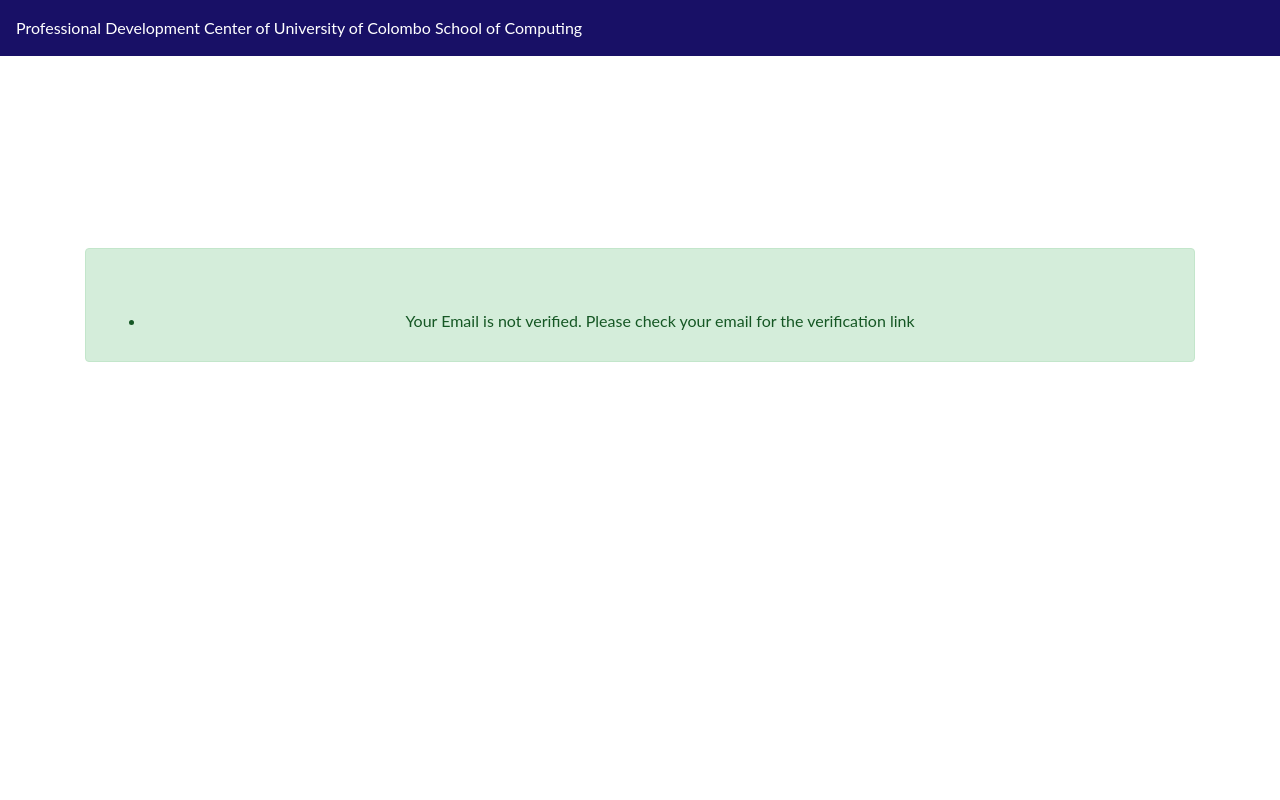
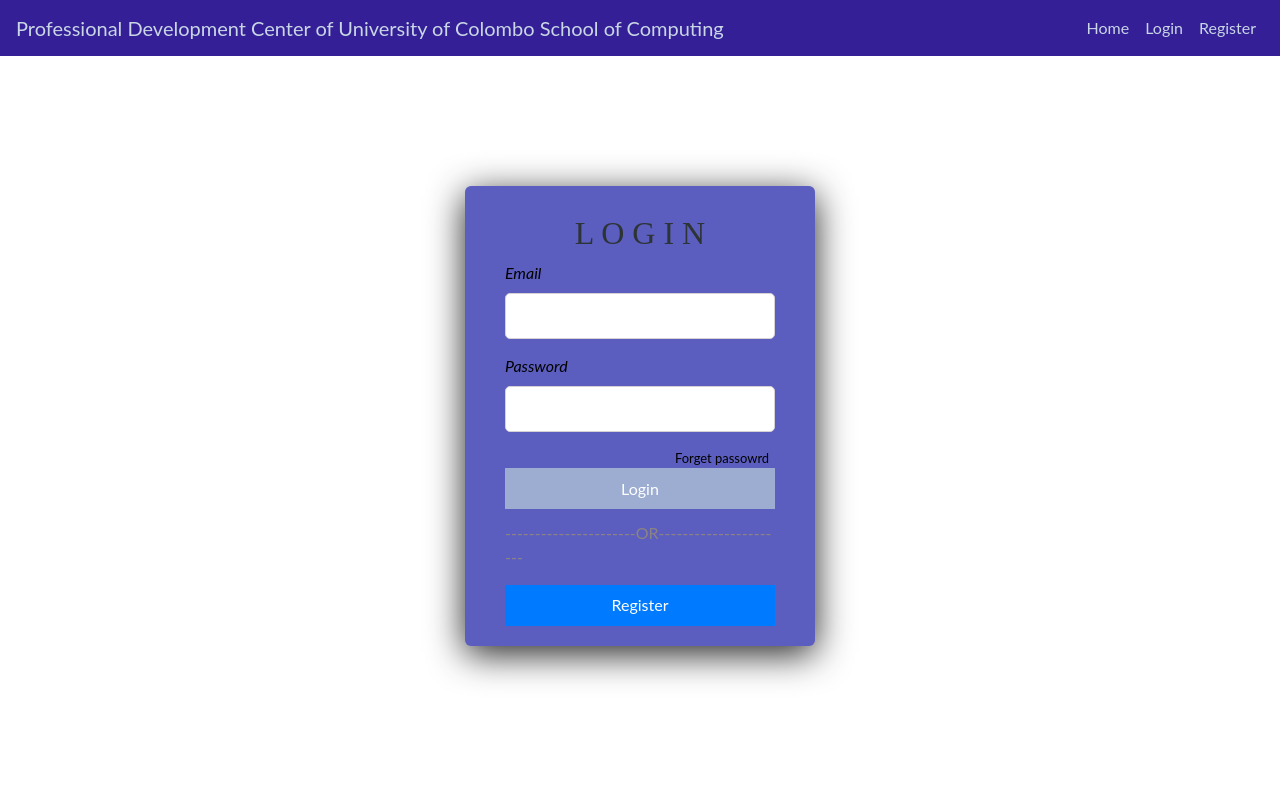
Before and after one commit to SIM-dev-team/company-portal, a React (Create React App) app: page /login in a window 1280 px wide. Shown: the top 800 px of the page. Built offline with nearby package versions, Linux system fonts and the light colour scheme.

Commit message:
Update routing and Ui

```diff
--- a/src/App.js
+++ b/src/App.js
@@ -12,10 +12,10 @@ class App extends Component {
   render() {
     return (
       <div>
-        <Header />
+          <NavBar />
+        {/* <Header /> */}
         <NotYetVerified />
         {/* <VerifyMail /> */}
-        {/* <NavBar /> */}
         {/* <Companyprofile /> */}
         {/* <CompanyLogin /> */}
         {/* <CompanyRegistration /> */}
--- a/src/Components/CompanyLogin.js
+++ b/src/Components/CompanyLogin.js
@@ -3,8 +3,6 @@
 import React, { Component } from 'react';
 import '../css/CompanyLogin.css';
 import { withRouter } from 'react-router-dom';
-import { faUser, faLock } from "@fortawesome/free-solid-svg-icons";
-import { FontAwesomeIcon } from '@fortawesome/react-fontawesome'
 
 
 
@@ -50,11 +48,14 @@ class Register extends Component {
   }
 
   handleSubmit = (event) => {
-
-
     event.preventDefault();
     if(validateForm( this.state.errors)) {
-      this.props.history.push('/profile');
+        // if(check query database udate email confired or not){}
+        this.props.history.push('/profile');
+
+        // else{
+        //   this.props.history.push('/email-notyet-verified')
+        // }
     }else{
       console.error('Invalid Form')
     }
@@ -86,26 +87,16 @@ class Register extends Component {
             </div>
             <div className="password">
               <label htmlFor="password">Password</label>
-              {/* // <FontAwesomeIcon className="userIcn" icon={faLock} /> */}
               <input type='password' name='password' onChange={this.handleChange} noValidate />
               {errors.password.length > 0 &&
                 <span className='error'>{errors.password}</span>}
-              <input
-                type="password"
-                name="password"
-                onChange={this.handleChange}
-                noValidate
-              />
-              {errors.password.length > 0 && (
-                <span className="error">{errors.password}</span>
-              )}
             </div>
             <div className="ResetPassword">
-              <a href="# ">Forget passowrd</a>
+              <a href="# " className="ResetPassword">Forget passowrd</a><br/>
             </div>
-
-              <button type="submit"  disabled={!this.state.email || !this.state.password} >Login</button>
-              <button onClick={this.goRegister} type="button" >Register</button>
+              <button className="btn1" type="submit"  disabled={!this.state.email || !this.state.password} >Login</button>
+                <p className="or">----------------------OR----------------------</p>
+                <button className="btn2" onClick={this.goRegister} type="button" >Register</button>
           </form>
         </div>
 
--- a/src/Components/CompanyNotification.js
+++ b/src/Components/CompanyNotification.js
@@ -27,6 +27,7 @@ class CompnayNotification extends Component {
 
       <div className="container-fluid">
     <div className="row">
+            <button className="backbtn" onClick={this.props.history.goBack}>Back</button>
       <div className="col-lg-3">
         <img className="company_logo" src={company_logo} alt="Avatar"></img>
       </div>
--- a/src/Components/CompanyRegistration.js
+++ b/src/Components/CompanyRegistration.js
@@ -116,6 +116,7 @@ class CompanyRegistration extends Component {
     event.preventDefault()
     this.setState({ formValid: validateForm(this.state.errors) })
     this.setState({ errorCount: countErrors(this.state.errors) })
+    this.props.history.push('/email-verify');
   }
 
   cancelCourse = (e) => {
--- a/src/Components/NavBar.js
+++ b/src/Components/NavBar.js
@@ -7,24 +7,26 @@ import WelcomePage from './WelcomePage';
 import Companyprofile from './CompanyProfile';
 import CompnayNotification from './CompanyNotification';
 import NewAdFrom from './NewAdFrom';
-
+import VerifyMail from './verifyMail';
+import NotYetVerified from './notYetVerified'
 
 class NavBar extends Component{
     render(){
         return (
         <Router>
-                <nav className="navbar navbar-expand-lg navbar-light" style={{backgroundColor: '#192a56'}}>
-                    <Link to={'/'} className="navbar-brand">UCSC PDC</Link>
+                <nav className="navbar navbar-expand-lg navbar-light" style={{backgroundColor: '#341f97'}}>
+                    <Link to={'/'} className="navbar-brand" style={{color:'#c8d6e5'}}>Professional Development Center of University of Colombo School of
+      Computing</Link>
                     <div className="collapse navbar-collapse" id="navbarSup"></div>
                     <ul className="navbar-nav mr-auto">
                         <li className="nav-item">
-                            <Link to = {'/'} className="nav-link">Home</Link>
+                            <Link to = {'/'} className="nav-link" style={{color:'#c8d6e5'}}>Home</Link>
                         </li>
                         <li className="nav-item">
-                            <Link to={'/login'} className="nav-link">Login</Link>
+                            <Link to={'/login'} className="nav-link" style={{color:'#c8d6e5'}}>Login</Link>
                         </li>
                         <li className="nav-item">
-                            <Link to={'/register'} className="nav-link">Register</Link>
+                            <Link to={'/register'} className="nav-link" style={{color:'#c8d6e5'}}>Register</Link>
                         </li>
                     </ul>
                 </nav>
@@ -35,6 +37,8 @@ class NavBar extends Component{
                     <Route exact path = '/profile' component= {Companyprofile}/>
                     <Route exact path = '/notification' component= {CompnayNotification}/>
                     <Route exact path = '/newadd' component = {NewAdFrom}/>
+                    <Route exact path = '/email-verify' component = {VerifyMail}/>
+                    <Route exact path = '/email-notyet-verified' component = {NotYetVerified}/>
                 </Switch>
         </Router>
         );
--- a/src/Components/verifyMail.js
+++ b/src/Components/verifyMail.js
@@ -1,6 +1,8 @@
 import React, { Component } from 'react'
 import { Card, Image, Form } from 'react-bootstrap'
 import company_logo_ex from '../images/company_logo_ex.jpg'
+import { withRouter } from 'react-router-dom';
+
 class VerifyMail extends Component {
   constructor(props) {
     super(props)
@@ -9,6 +11,16 @@ class VerifyMail extends Component {
       Comp_name: 'Company',
       Imgsrc: company_logo_ex,
     }
+  }
+
+  checkCode=(x) => {
+    x.preventDefault();
+    // if(check correct code ? true){}
+    this.props.history.push('/login');
+    // update database confirm code  <---------
+
+    // else{}
+    // alert('Invalid code') <--- if qury wrong
   }
 
   render() {
@@ -45,7 +57,7 @@ class VerifyMail extends Component {
                   ></Form.Control>
                 </Form.Group>
               </Form>
-              <button className="verify-btn block " type="submit">
+              <button onClick={this.checkCode} className="verify-btn block " type="submit">
                 Verify
               </button>
             </Card>
@@ -56,4 +68,4 @@ class VerifyMail extends Component {
   }
 }
 
-export default VerifyMail
+export default withRouter(VerifyMail);
--- a/src/components/CompanyProfile.js
+++ b/src/components/CompanyProfile.js
@@ -1,5 +1,4 @@
 import React, { Component } from 'react'
-
 import '../css/mycustom.css'
 import EdiText from 'react-editext'
 import { withRouter } from 'react-router-dom'
@@ -20,9 +19,11 @@ class Companyprofile extends Component {
   }
 
   render() {
+
     return (
       <div className="container-fluid">
         <div className="row">
+            <button className="backbtn" onClick={this.props.history.goBack}>Back</button>
           <div className="col-lg-3">
             <Image
               className="company_logo"
@@ -36,6 +37,23 @@ class Companyprofile extends Component {
               <h4>Software Company Name</h4>
             </div>
             <div className="jumbotron">
+            <div className="container">
+          <EdiText
+              type='textarea'
+              inputProps={{
+                className: 'textarea',
+                placeholder: 'Type your content here',
+                style: {
+                  outline: 'none',
+                  minWidth: '80%'
+                },
+                rows: 5
+                }}
+              value="How do you define real? If you're talking about what you can feel, what you can smell,
+              what you can taste and see, then real is simply electrical signals interpreted by your brain"
+              onSave={this.onSave}
+            />
+        </div>
               <a href="www.softwarecompany.com" className="link_align">
                 www.softwarecompany.com
               </a>
--- a/src/css/CompanyLogin.css
+++ b/src/css/CompanyLogin.css
@@ -1,6 +1,10 @@
 p,
 div {
   font-family: Lato;
+}
+.or{
+  padding-top: 0.7em;
+  color: #8b8384;
 }
 
 .wrapper {
@@ -23,7 +27,7 @@ div {
   padding: 20px 40px;
   border-radius: 6px;
   box-shadow: 0px 8px 36px #222;
-  background-color: #fefefe;
+  background-color: #5b5ebe;
 }
 
 .form-wrapper > h2 {
@@ -50,7 +54,7 @@ form {
 
 label {
   margin-bottom: 0.5em;
-  color: #444;
+  color: rgb(0, 0, 0);
   font-weight: lighter;
 }
 
@@ -67,14 +71,23 @@ input::placeholder {
   color: #bbb;
 }
 
-button {
-  height: 100%;
-  width: 100%;
+.btn1 {
+  width: 17em;
   cursor: pointer;
   padding: 0.538em;
   border: none;
-  border-radius: 2px;
-  border-style: solid;
+  /* border-radius: 2px; */
+  /* border-style: solid; */
+  background-color: #007bff;
+  color: #fefefe;
+}
+.btn2 {
+  width: 17em;
+  cursor: pointer;
+  padding: 0.538em;
+  border: none;
+  /* border-radius: 2px; */
+  /* border-style: solid; */
   background-color: #007bff;
   color: #fefefe;
 }
@@ -111,7 +124,7 @@ input.error {
 }
 
 .ResetPassword {
-  color: grey;
+  color: rgb(0, 0, 0);
   font-size: 0.9em;
-  margin-left: 150px;
+  margin-left: 85px;
 }
--- a/src/css/CompanyRegistration.css
+++ b/src/css/CompanyRegistration.css
@@ -33,7 +33,7 @@ p, div {
     font-size: 1.5em;
     font-weight: bold;
     margin-top: 0.25em;
-    color: rgb(226, 238, 61);
+    color: rgb(0, 0, 0);
     margin-bottom: 30px;
   }
 
@@ -49,9 +49,9 @@ p, div {
     padding-right: 0.5em;
   }
 
-  label {
+  .label {
     margin-bottom: 0.5em;
-    color: #444;
+    color:#000000;
     font-weight: lighter;
   }
 
@@ -118,6 +118,11 @@ p, div {
     font-weight: bold;
     font-style: italic;
   }
+  /* .fullName,.description, .regNo, .partners, .clients, .contact, .available,.website,.address,.date,.employee,.pm,.techlead,.confirm,
+  .email,
+  .password > label{
+    color: #e90f0f;
+  } */
 
  .form-row{
     width: 100%;
--- a/src/css/mycustom.css
+++ b/src/css/mycustom.css
@@ -10,6 +10,16 @@
 }
 .container-fluid {
   margin-top: 1em;
+}
+.backbtn{
+  justify-content: flex-start;
+  color:#ffffff;
+  border-radius: 0.8em;
+  width: 5em;
+  height:2em;
+  margin-left: 1em;
+  border: none;
+  background-color: #0984e3;
 }
 
 .ucsc_logo {
```
